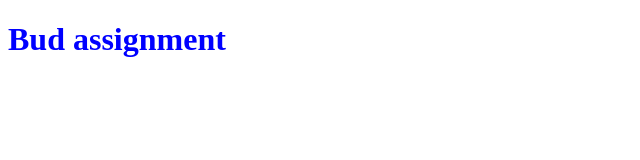
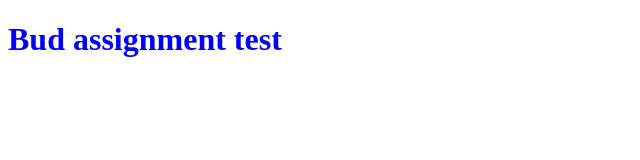
Before and after one commit to SuperchillB/clearscore, a React app: page / in a window 1280 px wide. Shown: the top 160 px of the page, without its empty margins (0-640 px from the left). Built offline with nearby package versions, Linux system fonts and the light colour scheme.

Commit message:
Husky test

```diff
--- a/src/App.tsx
+++ b/src/App.tsx
@@ -4,7 +4,7 @@ import Title from './Title.styles';
 function App() {
   return (
     <div className="container">
-      <Title>Bud assignment</Title>
+      <Title>Bud assignment test</Title>
     </div>
   );
 }
```
